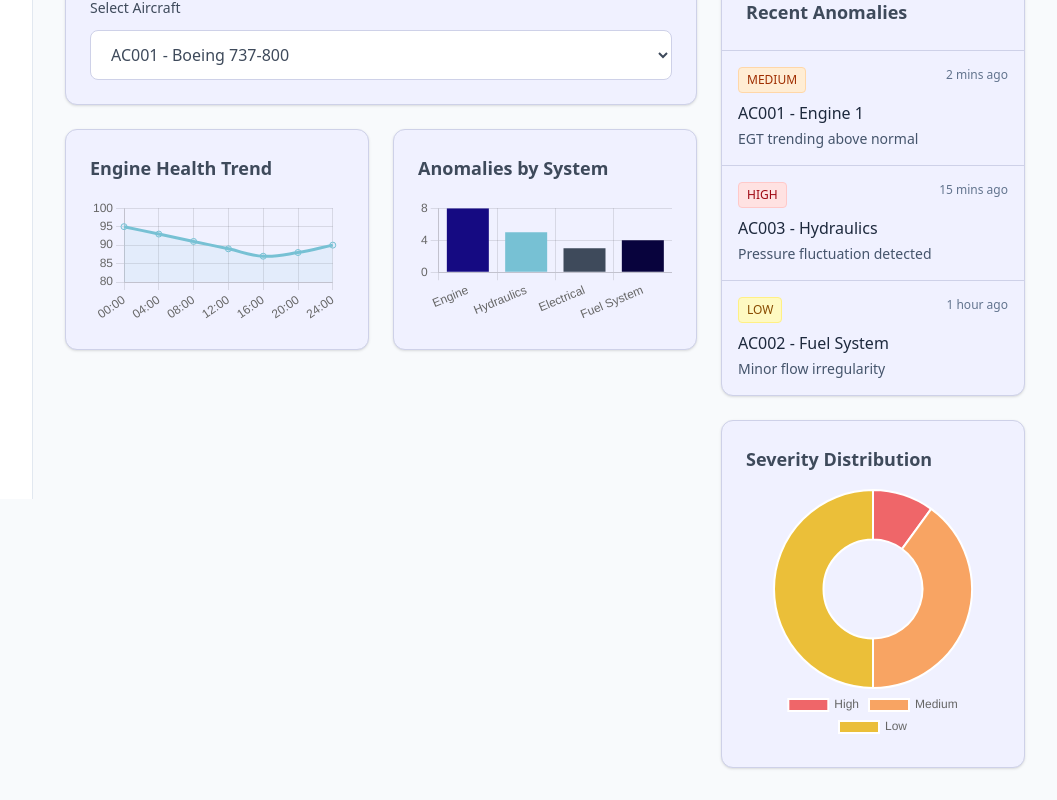
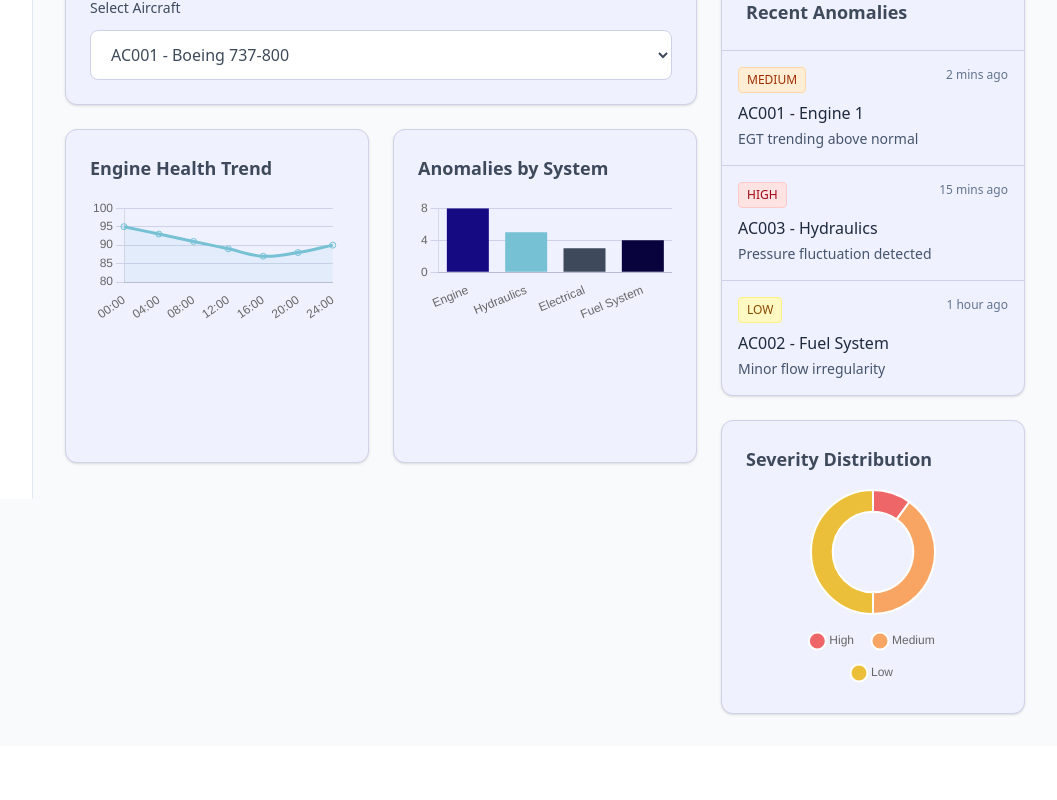
Before and after one commit to Dynamic6448/tidalhack-2025, a React (Vite) app: page /dashboard in a window 1280 px wide. Shown: the part 365-1165 px from the top of the page, without its empty margins (223-1280 px from the left). After the commit the page ends 1111 px from the top, so only its background shows below. Built offline with nearby package versions, Linux system fonts and the light colour scheme.

Commit message:
update dashboard

```diff
--- a/src/pages/Dashboard.tsx
+++ b/src/pages/Dashboard.tsx
@@ -241,31 +241,62 @@ const Dashboard: React.FC = () => {
                     <div className="grid grid-cols-1 md:grid-cols-2 gap-6">
                         <div className="bg-[#f0f1ff] rounded-xl p-6 border border-[#ced1e8] shadow-sm">
                             <h3 className="text-lg font-semibold text-[#3e4a5b] mb-4">Engine Health Trend</h3>
+                            <div className="h-[240px]"> {/* Add fixed height container */}
                                 <Line
                                     data={engineHealthData}
                                     options={{
                                         responsive: true,
+                                        maintainAspectRatio: true,
                                         plugins: {
                                             legend: { display: false },
                                         },
                                         scales: {
-                                        y: { beginAtZero: false, min: 80, max: 100 },
+                                            y: {
+                                                beginAtZero: false,
+                                                min: 80,
+                                                max: 100,
+                                                grid: {
+                                                    color: '#ced1e8'
+                                                }
                                             },
+                                            x: {
+                                                grid: {
+                                                    display: false
+                                                }
+                                            }
+                                        }
                                     }}
                                 />
+                            </div>
                         </div>
 
                         <div className="bg-[#f0f1ff] rounded-xl p-6 border border-[#ced1e8] shadow-sm">
                             <h3 className="text-lg font-semibold text-[#3e4a5b] mb-4">Anomalies by System</h3>
+                            <div className="h-[240px]"> {/* Add fixed height container */}
                                 <Bar
                                     data={anomalyBySystemData}
                                     options={{
                                         responsive: true,
+                                        maintainAspectRatio: true,
                                         plugins: {
                                             legend: { display: false },
                                         },
+                                        scales: {
+                                            y: {
+                                                beginAtZero: true,
+                                                grid: {
+                                                    color: '#ced1e8'
+                                                }
+                                            },
+                                            x: {
+                                                grid: {
+                                                    display: false
+                                                }
+                                            }
+                                        }
                                     }}
                                 />
+                            </div>
                         </div>
                     </div>
                 </div>
@@ -301,15 +332,25 @@ const Dashboard: React.FC = () => {
                     {/* Severity Distribution */}
                     <div className="bg-[#f0f1ff] rounded-xl p-6 border border-[#ced1e8] shadow-sm">
                         <h3 className="text-lg font-semibold text-[#3e4a5b] mb-4">Severity Distribution</h3>
+                        <div className="h-[200px] w-[200px] mx-auto"> {/* Add fixed size container */}
                             <Doughnut
                                 data={severityData}
                                 options={{
                                     responsive: true,
+                                    maintainAspectRatio: true,
                                     plugins: {
-                                    legend: { position: 'bottom' },
+                                        legend: {
+                                            position: 'bottom',
+                                            labels: {
+                                                padding: 20,
+                                                usePointStyle: true
+                                            }
+                                        }
                                     },
+                                    cutout: '65%'
                                 }}
                             />
+                        </div>
                     </div>
                 </div>
             </div>
```
Lines whose indentation alone changed are shown as unchanged.
